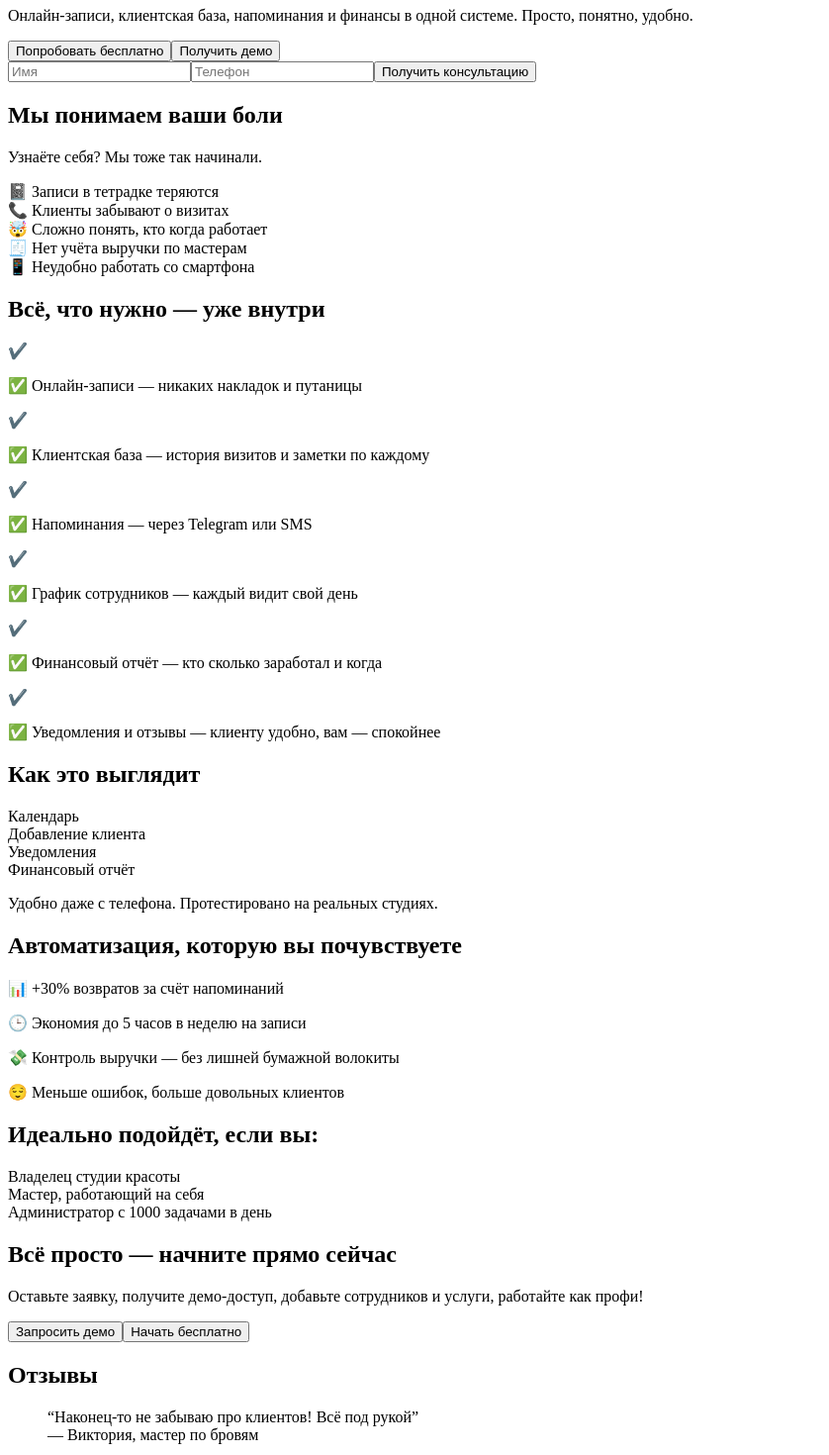
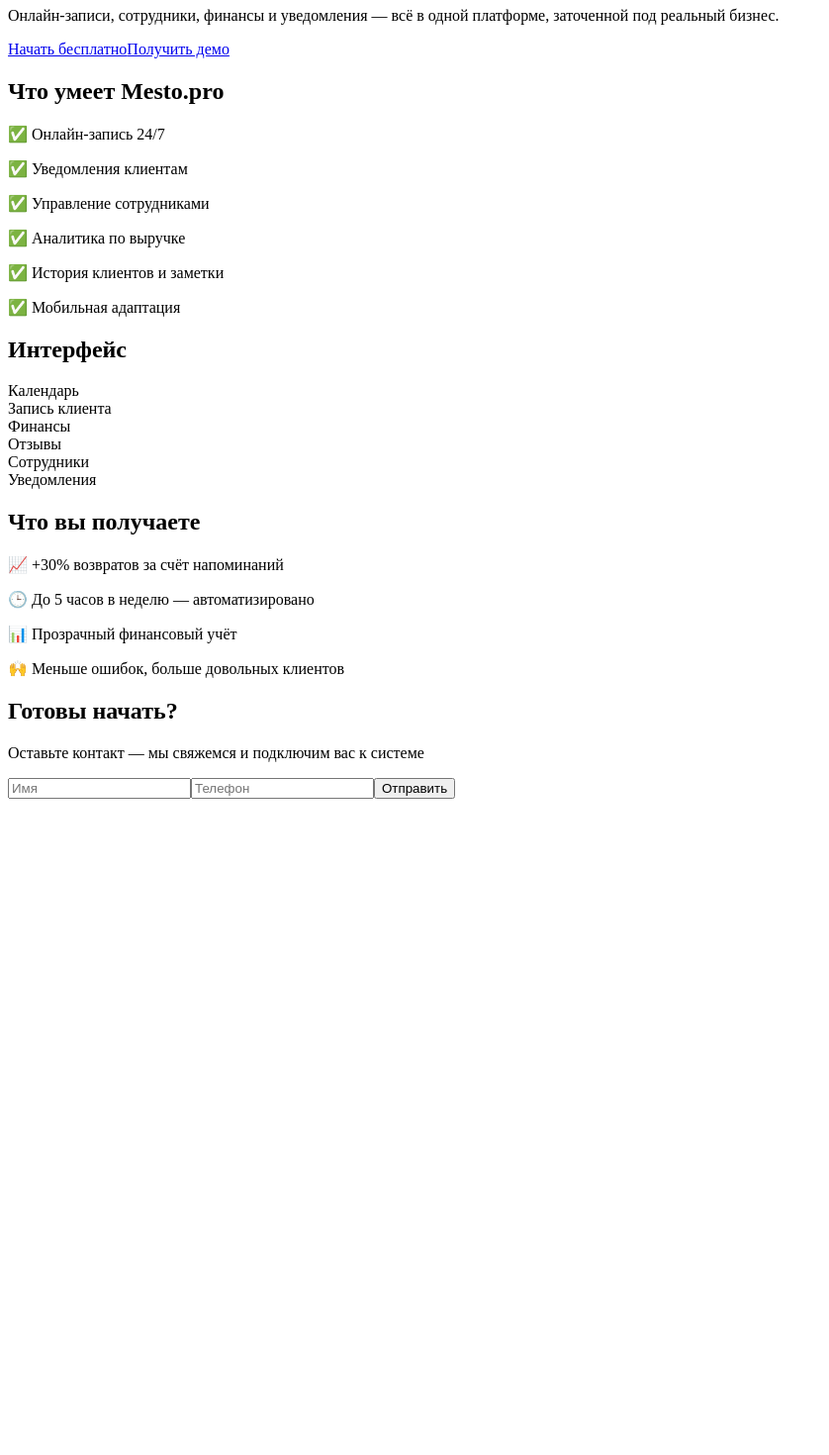
Before and after one commit to savisafe/mesto, a Next.js app: page /HomePage in a window 1280 px wide. Shown: the part 60-1530 px from the top of the page at 99% size, without its empty margins (0-838 px from the left). After the commit the page ends 875 px from the top, so only its background shows below. Built offline with nearby package versions, Linux system fonts and the light colour scheme.

Commit message:
fix: home page landing

```diff
--- a/src/pages/HomePage.tsx
+++ b/src/pages/HomePage.tsx
@@ -5,16 +5,19 @@
 
 export default function HomePage() {
     const [form, setForm] = useState({ name: '', phone: '' });
+    const [submitted, setSubmitted] = useState(false);
+
     const handleChange = (e: ChangeEvent<HTMLInputElement>) =>
         setForm({ ...form, [e.target.name]: e.target.value });
+
     const handleSubmit = (e: FormEvent) => {
         e.preventDefault();
-        console.log('Consult request:', form);
+        setSubmitted(true);
     };
 
     return (
         <div className="space-y-32">
-            {/* 1. Hero */}
+            {/* Hero */}
             <section className="min-h-screen flex flex-col justify-center items-center bg-gradient-to-br from-purple-950 to-black text-white text-center px-4">
                 <motion.h1
                     className="text-4xl md:text-5xl font-bold mb-4"
@@ -22,7 +25,7 @@
                     animate={{ y: 0, opacity: 1 }}
                     transition={{ duration: 0.6 }}
                 >
-                    Управляйте студией красоты без хаоса — всё в одном месте
+                    CRM для бизнеса с клиентами: просто, удобно, прозрачно
                 </motion.h1>
                 <motion.p
                     className="max-w-xl mb-8 text-lg text-purple-200"
@@ -30,150 +33,76 @@
                     animate={{ y: 0, opacity: 1 }}
                     transition={{ delay: 0.2 }}
                 >
-                    Онлайн-записи, клиентская база, напоминания и финансы в одной системе. Просто, понятно, удобно.
+                    Онлайн-записи, сотрудники, финансы и уведомления — всё в одной платформе, заточенной под реальный бизнес.
                 </motion.p>
                 <motion.div
-                    className="flex flex-col sm:flex-row gap-4 mb-8"
+                    className="flex flex-col sm:flex-row gap-4"
                     initial={{ opacity: 0 }}
                     animate={{ opacity: 1 }}
                     transition={{ delay: 0.4 }}
                 >
-                    <button className="px-6 py-3 bg-purple-600 hover:bg-purple-500 rounded-lg shadow">
-                        Попробовать бесплатно
-                    </button>
-                    <button className="px-6 py-3 bg-transparent border border-purple-600 hover:bg-purple-800 rounded-lg shadow">
-                        Получить демо
-                    </button>
+                    <a href="#start" className="px-6 py-3 bg-purple-600 hover:bg-purple-500 rounded-lg shadow">Начать бесплатно</a>
+                    <a href="#demo" className="px-6 py-3 bg-transparent border border-purple-600 hover:bg-purple-800 rounded-lg shadow">Получить демо</a>
                 </motion.div>
-                <motion.form
-                    onSubmit={handleSubmit}
-                    className="flex flex-col sm:flex-row gap-4"
-                    initial={{ scale: 0.9, opacity: 0 }}
-                    animate={{ scale: 1, opacity: 1 }}
-                    transition={{ delay: 0.6 }}
-                >
-                    <input
-                        name="name"
-                        value={form.name}
-                        onChange={handleChange}
-                        placeholder="Имя"
-                        required
-                        className="px-4 py-2 rounded-lg bg-purple-800 text-white placeholder-purple-400 focus:outline-none"
-                    />
-                    <input
-                        name="phone"
-                        value={form.phone}
-                        onChange={handleChange}
-                        placeholder="Телефон"
-                        required
-                        className="px-4 py-2 rounded-lg bg-purple-800 text-white placeholder-purple-400 focus:outline-none"
-                    />
-                    <button type="submit" className="px-6 py-2 bg-green-600 hover:bg-green-500 rounded-lg text-white">
-                        Получить консультацию
-                    </button>
-                </motion.form>
             </section>
 
-            {/* 2. Pain Points */}
-            <section className="bg-white py-16 text-black px-4">
-                <h2 className="text-3xl font-bold text-center mb-8">Мы понимаем ваши боли</h2>
-                <p className="text-center text-lg italic mb-8">Узнаёте себя? Мы тоже так начинали.</p>
-                <div className="max-w-4xl mx-auto grid grid-cols-1 sm:grid-cols-2 md:grid-cols-3 gap-6">
-                    {['📓 Записи в тетрадке теряются','📞 Клиенты забывают о визитах','🤯 Сложно понять, кто когда работает','🧾 Нет учёта выручки по мастерам','📱 Неудобно работать со смартфона']
-                        .map((text,i) => (
-                            <div key={i} className="bg-purple-50 p-4 rounded-lg text-center">{text}</div>
-                        ))}
-                </div>
-            </section>
-
-            {/* 3. Solutions */}
-            <section className="py-16 bg-gradient-to-br from-purple-950 to-black text-white px-4">
-                <h2 className="text-3xl font-bold text-center mb-8">Всё, что нужно — уже внутри</h2>
-                <div className="max-w-4xl mx-auto grid grid-cols-1 sm:grid-cols-2 md:grid-cols-3 gap-8">
-                    {['✅ Онлайн-записи — никаких накладок и путаницы','✅ Клиентская база — история визитов и заметки по каждому','✅ Напоминания — через Telegram или SMS','✅ График сотрудников — каждый видит свой день','✅ Финансовый отчёт — кто сколько заработал и когда','✅ Уведомления и отзывы — клиенту удобно, вам — спокойнее']
-                        .map((text,i) => (
-                            <div key={i} className="flex items-start gap-3">
-                                <span className="text-2xl">✔️</span><p>{text}</p>
+            {/* Features */}
+            <section className="py-16 bg-white text-black px-4">
+                <h2 className="text-3xl font-bold text-center mb-8">Что умеет Mesto.pro</h2>
+                <div className="max-w-5xl mx-auto grid grid-cols-1 sm:grid-cols-2 lg:grid-cols-3 gap-8">
+                    {[
+                        'Онлайн-запись 24/7',
+                        'Уведомления клиентам',
+                        'Управление сотрудниками',
+                        'Аналитика по выручке',
+                        'История клиентов и заметки',
+                        'Мобильная адаптация'
+                    ].map((text, i) => (
+                        <div key={i} className="p-6 bg-purple-50 rounded-lg shadow">
+                            <p className="text-lg">✅ {text}</p>
                         </div>
                     ))}
                 </div>
             </section>
 
-            {/* 4. Screenshots */}
-            <section className="py-16 bg-white px-4">
-                <h2 className="text-3xl font-bold text-center mb-8">Как это выглядит</h2>
-                <div className="max-w-5xl mx-auto grid grid-cols-1 sm:grid-cols-2 lg:grid-cols-4 gap-6">
-                    {['Календарь','Добавление клиента','Уведомления','Финансовый отчёт']
-                        .map((label,i) => (
-                            <div key={i} className="bg-gray-200 h-48 flex items-center justify-center rounded-lg">{label}</div>
-                        ))}
+            {/* Screenshots placeholder */}
+            <section className="py-16 bg-gray-50 px-4">
+                <h2 className="text-3xl font-extrabold text-center mb-8 text-gray-900">Интерфейс</h2>
+                <div className="max-w-6xl mx-auto grid grid-cols-1 sm:grid-cols-2 lg:grid-cols-3 gap-6">
+                    {['Календарь', 'Запись клиента', 'Финансы', 'Отзывы', 'Сотрудники', 'Уведомления'].map((label, i) => (
+                        <div key={i} className="bg-white rounded-2xl shadow-md p-4 flex items-center justify-center h-48 text-gray-700 font-medium">
+                            {label}
                         </div>
-                <p className="mt-4 text-center italic">Удобно даже с телефона. Протестировано на реальных студиях.</p>
-            </section>
-
-            {/* 5. Results */}
-            <section className="py-16 bg-gradient-to-br from-purple-950 to-black text-white px-4">
-                <h2 className="text-3xl font-bold text-center mb-8">Автоматизация, которую вы почувствуете</h2>
-                <div className="max-w-3xl mx-auto space-y-4 text-lg">
-                    <p>📊 +30% возвратов за счёт напоминаний</p>
-                    <p>🕒 Экономия до 5 часов в неделю на записи</p>
-                    <p>💸 Контроль выручки — без лишней бумажной волокиты</p>
-                    <p>😌 Меньше ошибок, больше довольных клиентов</p>
-                </div>
-            </section>
-
-            {/* 6. Target Audience */}
-            <section className="py-16 bg-white px-4">
-                <h2 className="text-3xl font-bold text-center mb-8">Идеально подойдёт, если вы:</h2>
-                <div className="max-w-3xl mx-auto grid grid-cols-1 sm:grid-cols-3 gap-6 text-center">
-                    {['Владелец студии красоты','Мастер, работающий на себя','Администратор с 1000 задачами в день']
-                        .map((t,i) => (
-                            <div key={i} className="p-4 border border-purple-300 rounded-lg">{t}</div>
                     ))}
                 </div>
             </section>
 
-            {/* 7. CTA */}
-            <section className="py-16 bg-gradient-to-br from-purple-950 to-black text-white text-center px-4">
-                <h2 className="text-3xl font-bold mb-4">Всё просто — начните прямо сейчас</h2>
-                <p className="mb-8">Оставьте заявку, получите демо-доступ, добавьте сотрудников и услуги, работайте как профи!</p>
-                <div className="flex flex-col sm:flex-row justify-center gap-4">
-                    <button className="px-6 py-3 bg-purple-600 hover:bg-purple-500 rounded-lg">Запросить демо</button>
-                    <button className="px-6 py-3 bg-green-600 hover:bg-green-500 rounded-lg">Начать бесплатно</button>
+            {/* Results */}
+            <section className="py-16 bg-purple-950 text-white px-4">
+                <h2 className="text-3xl font-bold text-center mb-8">Что вы получаете</h2>
+                <div className="max-w-3xl mx-auto space-y-4 text-lg">
+                    <p>📈 +30% возвратов за счёт напоминаний</p>
+                    <p>🕒 До 5 часов в неделю — автоматизировано</p>
+                    <p>📊 Прозрачный финансовый учёт</p>
+                    <p>🙌 Меньше ошибок, больше довольных клиентов</p>
                 </div>
             </section>
 
-            {/* 8. Testimonials */}
-            <section className="py-16 bg-white px-4">
-                <h2 className="text-3xl font-bold text-center mb-8">Отзывы</h2>
-                <div className="max-w-4xl mx-auto grid grid-cols-1 sm:grid-cols-2 gap-8">
-                    <blockquote className="p-6 border-l-4 border-purple-600 italic">
-                        “Наконец-то не забываю про клиентов! Всё под рукой”<br />
-                        <span className="font-bold">— Виктория, мастер по бровям</span>
-                    </blockquote>
-                </div>
-            </section>
-
-            {/* 9. FAQ */}
-            <section className="py-16 bg-gradient-to-br from-purple-950 to-black text-white px-4">
-                <h2 className="text-3xl font-bold text-center mb-8">FAQ</h2>
-                <div className="max-w-3xl mx-auto space-y-4 text-lg">
-                    <div><strong>Это платно?</strong> — MVP бесплатен на старте</div>
-                    <div><strong>Подойдёт для одного мастера?</strong> — Конечно!</div>
-                    <div><strong>Как напоминания приходят?</strong> — Telegram или SMS</div>
-                </div>
-            </section>
-
-            {/* 10. Bottom Form */}
-            <section className="py-16 bg-white px-4 text-center">
-                <h2 className="text-3xl font-bold mb-4">Готовы попробовать? Оставьте заявку</h2>
+            {/* CTA */}
+            <section id="start" className="py-16 bg-white text-center px-4">
+                <h2 className="text-3xl font-extrabold text-center mb-4 text-gray-900">Готовы начать?</h2>
+                <p className="text-gray-600 mb-6">Оставьте контакт — мы свяжемся и подключим вас к системе</p>
+                {submitted ? (
+                    <p className="text-green-600 font-semibold">Спасибо! Мы с вами свяжемся 🙌</p>
+                ) : (
                     <form onSubmit={handleSubmit} className="flex flex-col sm:flex-row gap-4 justify-center max-w-lg mx-auto">
                         <input name="name" value={form.name} onChange={handleChange} placeholder="Имя" required
                                className="flex-1 px-4 py-2 rounded-lg bg-gray-100 text-black" />
                         <input name="phone" value={form.phone} onChange={handleChange} placeholder="Телефон" required
                                className="flex-1 px-4 py-2 rounded-lg bg-gray-100 text-black" />
-                    <button type="submit" className="px-6 py-3 bg-purple-600 hover:bg-purple-500 rounded-lg text-white">Попробовать</button>
+                        <button type="submit" className="px-6 py-3 bg-purple-600 hover:bg-purple-500 rounded-lg text-white">Отправить</button>
                     </form>
+                )}
             </section>
         </div>
     );
```
Lines whose indentation alone changed are shown as unchanged.
